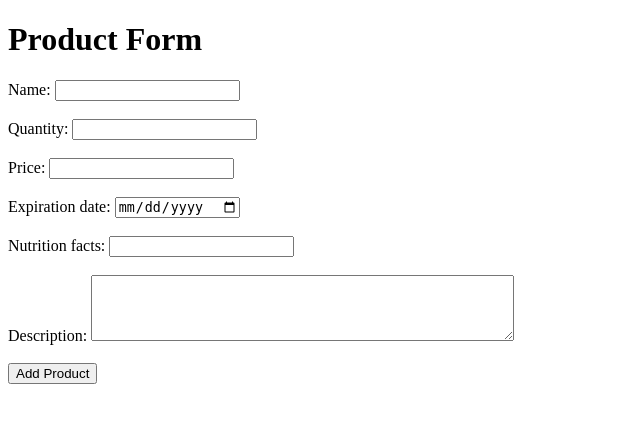
After one commit to matthew-torres/puncakes-app, a Flask app: page /new_product in a window 1280 px wide. The commit adds this page. Shown: the top 423 px of the page, without its empty margins (0-640 px from the left). Run offline with Flask 3, Linux system fonts and the light colour scheme.

Commit message:
functionality for emp to add new product

```diff
--- a/app.py
+++ b/app.py
@@ -101,6 +101,15 @@ def get_products_page():
     products = db.select_all_products()
     return render_template("list_products.html", products=products, user_type=session['employee'])
 
+@app.route("/new_product", methods=["POST", "GET"])
+def new_product():
+    if request.method == "POST":
+        data = request.get_json()
+        db.insert_new_product(data)
+        return('/products')
+    else:
+        return render_template("newproduct.html")
+
 @app.post("/add_to_cart")
 def add_to_cart():
     item = list()
--- a/db/db.py
+++ b/db/db.py
@@ -178,7 +178,7 @@ def insert_new_customer(data: any) -> None:
                 VALUES(%s, %s, %s, %s, %s, %s, %s, %s);
             """, (data['name'], data['phoneNum'], data['password'], data['email'], data['street'], data['city'], data['state'], data['zip'],))
 
-def insert_new_prodcut(data: any) -> None:
+def insert_new_product(data: any) -> None:
     '''
     Inserts new product into products table
 
@@ -199,7 +199,7 @@ def insert_new_prodcut(data: any) -> None:
                 nutritionFacts  VARCHAR(1000) NOT NULL,
                 description     VARCHAR(1000)
             );
-                INSERT INTO products(name, qtyStock, exireDate, price, nutritionFacts, description)
+                INSERT INTO products(name, qtyStock, expireDate, price, nutritionFacts, description)
                 VALUES(%s, %s, %s, %s, %s, %s);
             """, (data['name'], data['qtyStock'], data['expireDate'], data['price'], data['nutritionFacts'], data['description'],))
 
--- a/templates/list_products.html
+++ b/templates/list_products.html
@@ -27,6 +27,9 @@
         {% endfor %}
       </tbody>
     </table>
+    {% if user_type == true%}
+    <a href="/new_product">Add New Product</a>
+    {%endif%}
     <a href="/">Return to Home Page</a>
   </body>
 </html>
--- /dev/null
+++ b/templates/newproduct.html
@@ -0,0 +1,69 @@
+<!DOCTYPE html>
+<html>
+  <head>
+    <title>Product Form</title>
+  </head>
+  <body>
+    <h1>Product Form</h1>
+    <form id="product-form">
+      <label for="name">Name:</label>
+      <input type="text" id="name" name="name" required><br><br>
+
+      <label for="qtyStock">Quantity:</label>
+      <input type="number" id="qtyStock" name="qtyStock" required><br><br>
+
+      <label for="price">Price:</label>
+      <input type="money" id="price" name="price" required><br><br>
+
+      <label for="expireDate">Expiration date:</label>
+      <input type="date" id="expireDate" name="expireDate" required><br><br>
+
+      <label for="nutritionFacts">Nutrition facts:</label>
+      <input type="text" id="nutritionFacts" name="nutritionFacts" required><br><br>
+
+      <label for="description">Description:</label>
+      <textarea id="description" name="description" rows="4" cols="50" required></textarea><br><br>
+
+      <input type="button" value="Add Product" onclick="submitForm()">
+    </form>
+    <script>
+        function submitForm() {
+          // get form data
+          var name = document.getElementById("name").value;
+          var qtyStock = document.getElementById("qtyStock").value;
+          var price = document.getElementById("price").value;
+          var expireDate = document.getElementById("expireDate").value;
+          var nutritionFacts = document.getElementById("nutritionFacts").value;
+          var description = document.getElementById("description").value;
+
+          // create data object
+          var data = {
+            "name": name,
+            "qtyStock": qtyStock,
+            "price": price,
+            "expireDate": expireDate,
+            "nutritionFacts": nutritionFacts,
+            "description": description
+          };
+
+          // send data to server
+          fetch('/new_product', {
+            method: 'POST',
+            headers: {
+              'Content-Type': 'application/json'
+            },
+            body: JSON.stringify(data)
+          })
+          .then(function(response) {
+            if (response.ok) {
+              // redirect to products page
+              window.location.replace("/products");
+            }
+          })
+          .catch(function(error) {
+            console.log(error);
+          });
+        }
+      </script>
+  </body>
+</html>
```
